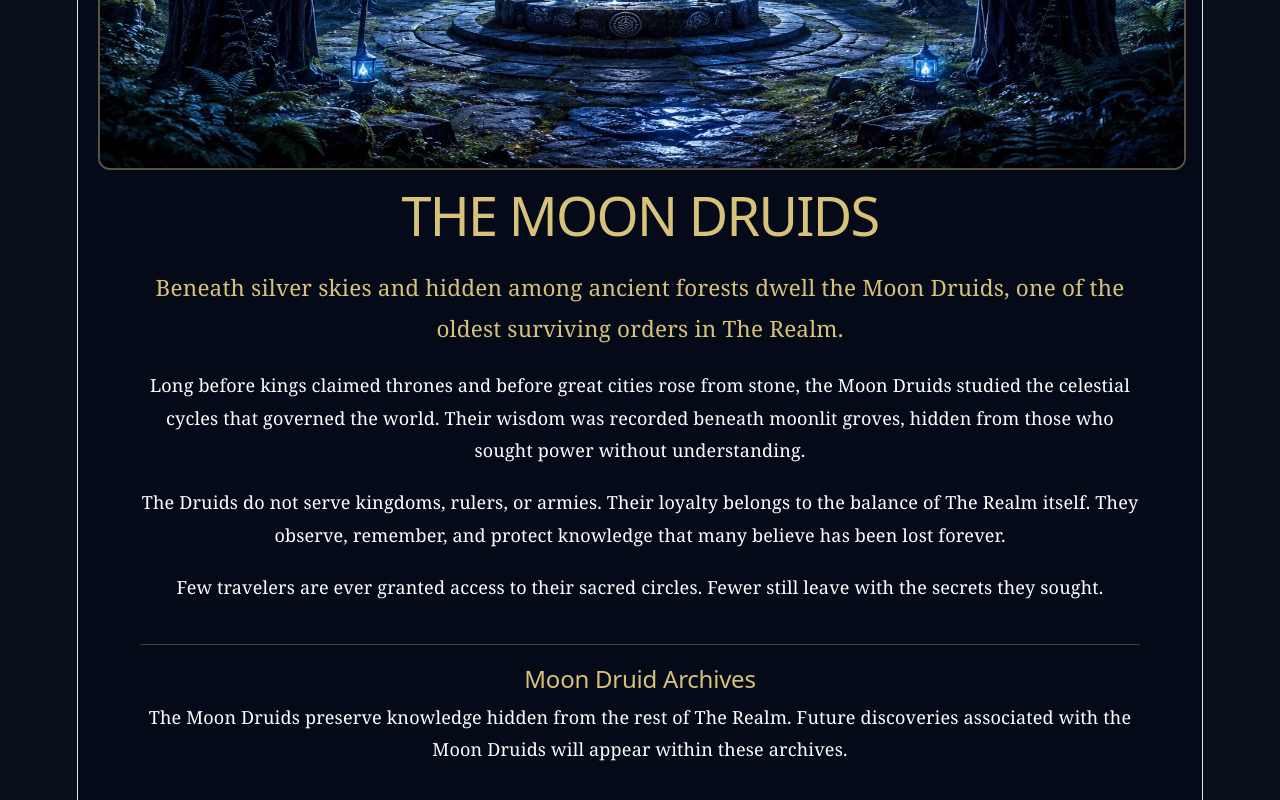
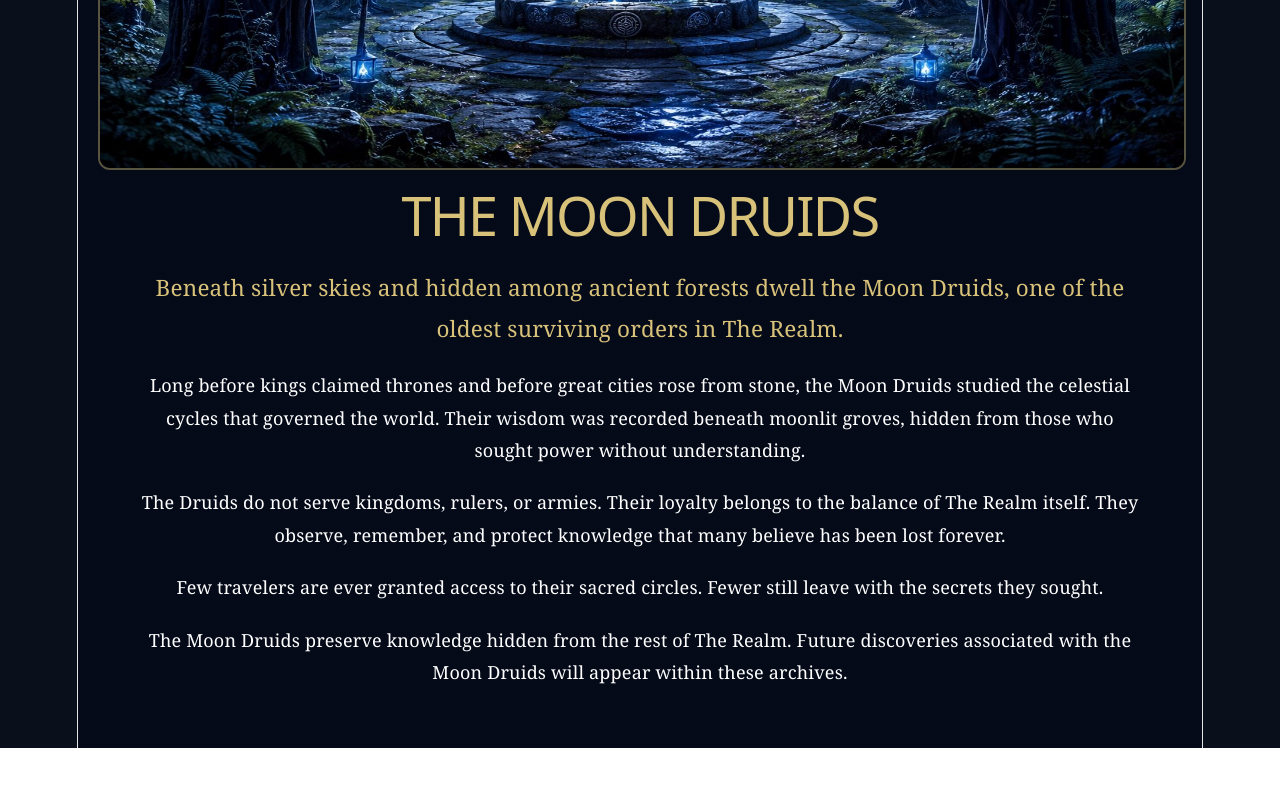
Before and after one commit to fperry64/the-realm, a React app in the folder web/: page /realm/moons in a window 1280 px wide. Shown: the part 531-1331 px from the top of the page. After the commit the page ends 1279 px from the top, so only its background shows below. Built offline with nearby package versions, Linux system fonts and the light colour scheme; the HTML template or start-up script is replaced by a standard one.

Commit message:
Moon Druids 07

```diff
--- a/web/src/pages/Moons.jsx
+++ b/web/src/pages/Moons.jsx
@@ -59,21 +59,13 @@ function Moons() {
 
                 </p>
 
-                <div className="moon-section">
+                <p>
 
-                    <h2>
-                        Moon Druid Archives
-                    </h2>
+                    The Moon Druids preserve knowledge hidden from the rest of The Realm.
+                    Future discoveries associated with the Moon Druids will appear within
+                    these archives.
 
-                    <p>
-
-                        The Moon Druids preserve knowledge hidden from the rest of The Realm.
-                        Future discoveries associated with the Moon Druids will appear within
-                        these archives.
-
-                    </p>
-
-                </div>
+                </p>
 
             </div>
 
```
